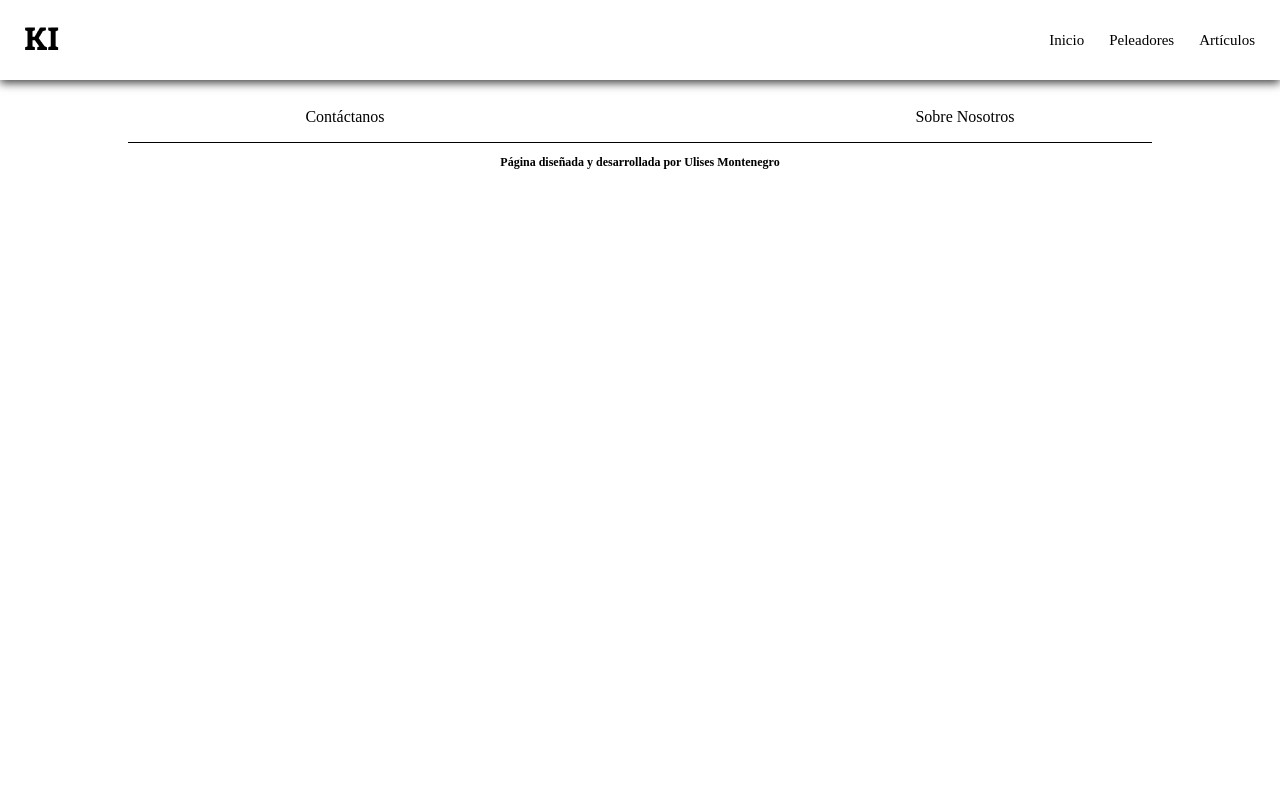
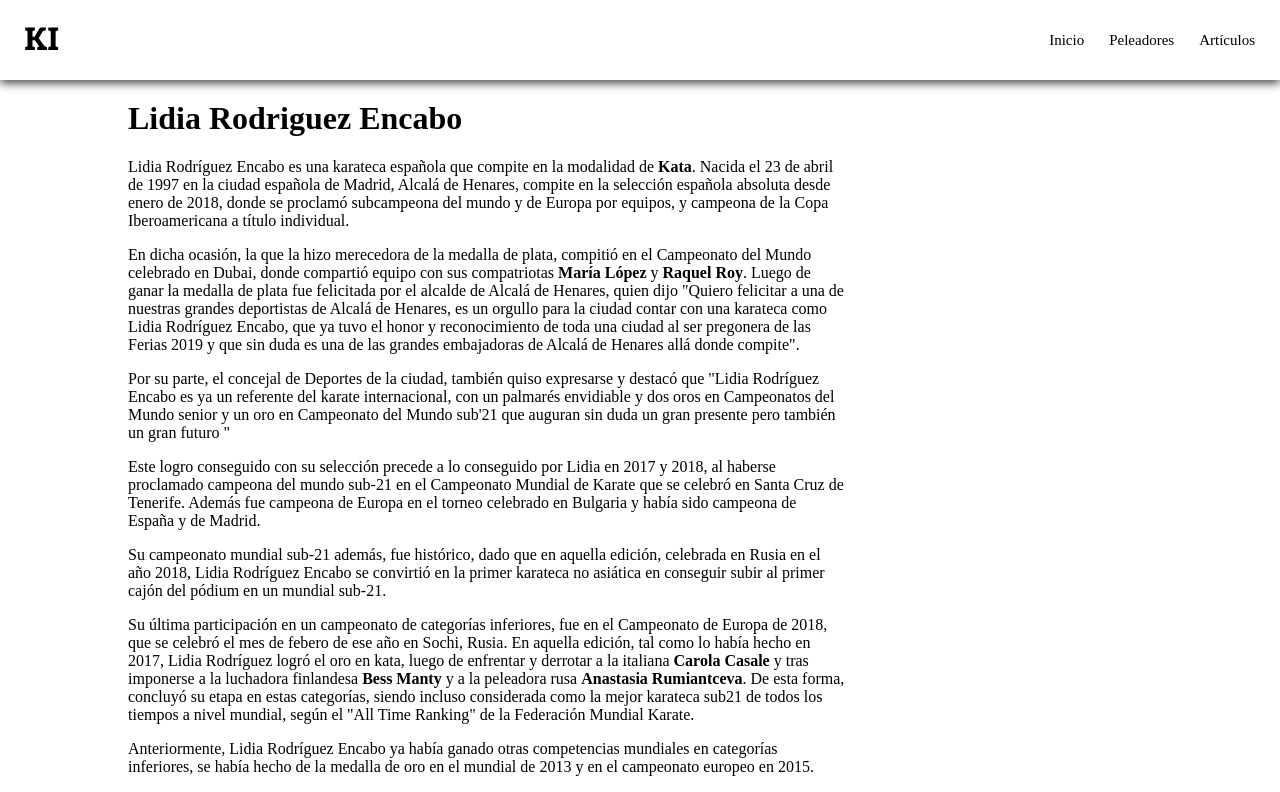
Before and after one commit to Ulise22/karate-info, a Next.js app: page /peleadores/lidia-rodriguez in a window 1280 px wide. Shown: the top 792 px of the page. Built offline with nearby package versions, Linux system fonts and the light colour scheme; a web font is replaced by a local one.

Commit message:
Lidia Rodriguez article done

```diff
--- a/src/app/peleadores/(peleadores)/lidia-rodriguez/page.tsx
+++ b/src/app/peleadores/(peleadores)/lidia-rodriguez/page.tsx
@@ -1,9 +1,19 @@
-
+import styles from '../../components/peleador.module.css'
 
 export default function Lidia () {
     return(
-        <main>
-            <h1>Lidia Rodriguez</h1>
+        <main className={styles.peleador}>
+            <h1>Lidia Rodriguez Encabo</h1>
+            <section className={styles.peleador__article}>
+                <p>Lidia Rodríguez Encabo es una karateca española que compite en la modalidad de <b>Kata</b>. Nacida el 23 de abril de 1997 en la ciudad española de Madrid, Alcalá de Henares, compite en la selección española absoluta desde enero de 2018, donde se proclamó subcampeona del mundo y de Europa por equipos, y campeona de la Copa Iberoamericana a título individual. </p>
+                <p>En dicha ocasión, la que la hizo merecedora de la medalla de plata, compitió en el Campeonato del Mundo celebrado en Dubai, donde compartió equipo con sus compatriotas <b>María López</b> y <b>Raquel Roy</b>. Luego de ganar la medalla de plata fue felicitada por el alcalde de Alcalá de Henares, quien dijo &quot;Quiero felicitar a una de nuestras grandes deportistas de Alcalá de Henares, es un orgullo para la ciudad contar con una karateca como Lidia Rodríguez Encabo, que ya tuvo el honor y reconocimiento de toda una ciudad al ser pregonera de las Ferias 2019 y que sin duda es una de las grandes embajadoras de Alcalá de Henares allá donde compite&quot;.</p>
+                <p>Por su parte, el concejal de Deportes de la ciudad, también quiso expresarse y destacó que &quot;Lidia Rodríguez Encabo es ya un referente del karate internacional, con un palmarés envidiable y dos oros en Campeonatos del Mundo senior y un oro en Campeonato del Mundo sub&apos;21 que auguran sin duda un gran presente pero también un gran futuro &quot;</p>
+                <p>Este logro conseguido con su selección precede a lo conseguido por Lidia en 2017 y 2018, al haberse proclamado campeona del mundo sub-21 en el Campeonato Mundial de Karate que se celebró en Santa Cruz de Tenerife. Además fue campeona de Europa en el torneo celebrado en Bulgaria y había sido campeona de España y de Madrid.</p>
+                <p>Su campeonato mundial sub-21 además, fue histórico, dado que en aquella edición, celebrada en Rusia en el año 2018, Lidia Rodríguez Encabo se convirtió en la primer karateca no asiática en conseguir subir al primer cajón del pódium en un mundial sub-21.</p>
+                <p>Su última participación en un campeonato de categorías inferiores, fue en el Campeonato de Europa de 2018, que se celebró el mes de febero de ese año en Sochi, Rusia. En aquella edición, tal como lo había hecho en 2017, Lidia Rodríguez logró el oro en kata, luego de enfrentar y derrotar a la italiana <b>Carola Casale</b> y tras imponerse a la luchadora finlandesa <b>Bess Manty</b> y a la peleadora rusa <b>Anastasia Rumiantceva</b>. De esta forma, concluyó su etapa en estas categorías, siendo incluso considerada como la mejor karateca sub21 de todos los tiempos a nivel mundial, según el &quot;All Time Ranking&quot; de la Federación Mundial Karate.</p>
+                <p>Anteriormente, Lidia Rodríguez Encabo ya había ganado otras competencias mundiales en categorías inferiores, se había hecho de la medalla de oro en el mundial de 2013 y en el campeonato europeo en 2015.</p>
+                <p>Lidia, cuenta que comenzó a interesarse en las artes marciales, y en especial en el karate desde muy pequeña, tan sólo a la edad de 5 años ya había comenzado a entrenar, y aunque probó con otros deportes, se terminó decantando por el karate. Desde entonces ya tenía claro que quería ser karateca. En una entrevista para la Universidad de Cardenal Cisneros, donde estudiaba, contó cuál era su relación con el karate que tanto la apasiona &quot;Me completa, es mi vía de escape, gracias al karate, a día de hoy, soy la persona que soy. La disciplina que aporta, el saber estar, la superación de uno mismo, la lucha por los objetivos… Son muchas cosas positivas que hacen que después de 14 años siga por este gran camino y entrenar muy duro para conseguir sus objetivos&quot;</p>
+            </section>
         </main>
     )
 }
--- /dev/null
+++ b/src/app/peleadores/components/peleador.module.css
@@ -0,0 +1,8 @@
+.peleador {
+    margin: 100px auto;
+    width: 80%;
+}
+
+.peleador__article {
+    width: 70%;
+}
```
